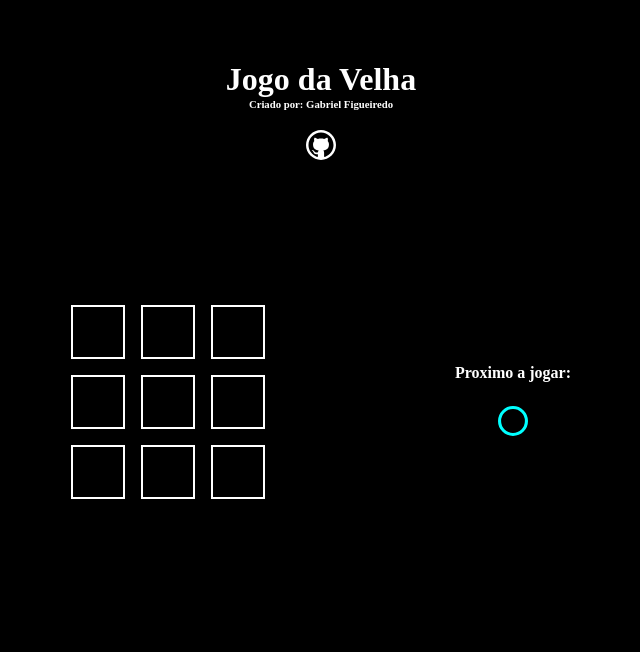
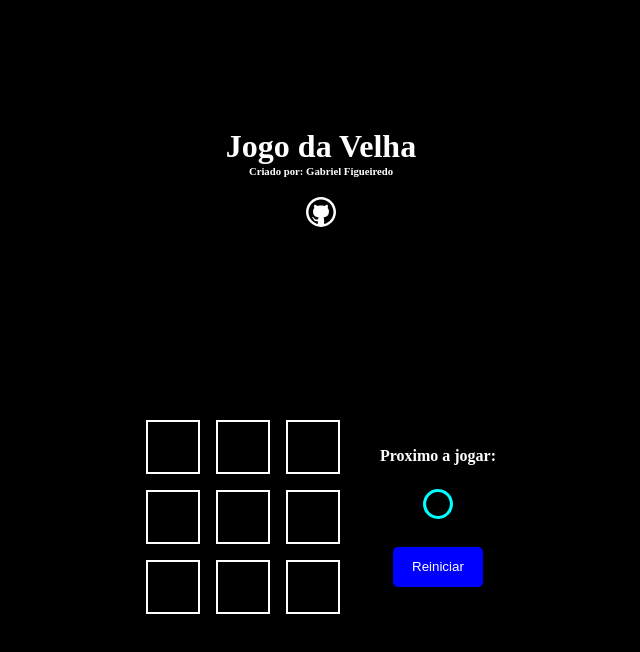
Before and after one commit to GabrielCFigueiredo/jogo-da-velha, a Next.js app: page / in a window 1280 px wide. Shown: the top 652 px of the page, without its empty margins (319-959 px from the left). Built offline with nearby package versions, Linux system fonts and the light colour scheme.

Commit message:
condicional css

```diff
--- a/pages/index.js
+++ b/pages/index.js
@@ -1,13 +1,16 @@
 import Game from "../src/components/Game/Game";
 import Header from "../src/components/Header/Header";
-import { Wrapper } from "./page.styles/index.styles";
+import { Container, Wrapper } from "./page.styles/index.styles";
 
 
 export default function Home() {
   return (
-      <Wrapper>
+    <Wrapper>
+      <Container>
         <Header />
         <Game />
-      </Wrapper>
+      </Container>
+    </Wrapper>
+
   )
 }
--- a/pages/page.styles/index.styles.js
+++ b/pages/page.styles/index.styles.js
@@ -4,5 +4,15 @@ export const Wrapper = styled.div `
 
 display: grid;
 place-items: center;
-min-height: 70vh;
+max-width: 100vw;
+max-height: 100vh;
 `
+
+export const Container = styled.div `
+
+display: grid;
+place-items: center;
+gap: 16px;
+height: 60%;
+width: 100%;
+`
--- /dev/null
+++ b/src/components/Button/Button.js
@@ -0,0 +1,13 @@
+import { CardButton } from "./Button.styles";
+
+export default function Button({children, onClick, disabled}) {
+
+    return(
+        <CardButton
+         onClick={onClick}
+         disabled={disabled}
+         >
+            {children}
+        </CardButton>
+    )
+}
--- /dev/null
+++ b/src/components/Button/Button.styles.js
@@ -0,0 +1,12 @@
+import styled from "styled-components";
+
+export const CardButton = styled.button `
+
+background-color: blue;
+color: white;
+height: 40px;
+width: 90px;
+border-radius: 5px;
+border: none;
+cursor: pointer;
+`
--- a/src/components/Game/Game.js
+++ b/src/components/Game/Game.js
@@ -1,13 +1,14 @@
 import { useState, useEffect } from "react";
+import GameInfo from "../GameInfo/GameInfo";
 import GameOption from "../GameOption/GameOption";
-import Icon from "../Icon/Icon";
-import { ContainerGame, ContainerPlayer, WrapperGame } from "./Game.styles";
+import { ContainerGame, WrapperGame } from "./Game.styles";
 
 export default function Game() {
 
     const [game, setGame] = useState(Array(9).fill(0))
     const [current, setCurrent] = useState(-1)
     const [winner, setWinner] = useState(0)
+    const [winnerLine, setWinnerLine] = useState([])
 
     const tableWinner = [
         [0,1,2],
@@ -35,8 +36,22 @@ export default function Game() {
             const sun = values.reduce((sun, value) => sun + value)
             if (sun === 3 || sun === -3) {
                 setWinner(sun / 3)
+                setWinnerLine(line)
+
             }
         })
+    }
+
+    const verifyWinnerLine = (pos) => {
+      winnerLine.find((value) => value === pos) !== undefined
+
+    }
+
+
+    const handleReset = () => {
+        setGame(Array(9).fill(0))
+        setWinner(0)
+        setWinnerLine([])
     }
 
     useEffect(() => {
@@ -53,24 +68,16 @@ export default function Game() {
                         key={pos}
                         status={value}
                         onClick={() => handleClick(pos)}
+                        isWinner={verifyWinnerLine(pos)}
                     />
                     )
                 }
             </ContainerGame>
-            <ContainerPlayer>
-                <h4>
-                    Proximo a jogar:
-                </h4>
-                <div>
-                    {
-                        current === 1 && <Icon iconName={"circle"} />
-                    }
-                    {
-                        current === -1 && <Icon iconName={"x"} />
-                    }
-                </div>
-
-            </ContainerPlayer>
+            <GameInfo
+            current={current}
+            winner={winner}
+            onReset={handleReset}
+            />
 
         </WrapperGame>
     )
--- a/src/components/Game/Game.styles.js
+++ b/src/components/Game/Game.styles.js
@@ -4,7 +4,15 @@ export const WrapperGame = styled.div `
 
 display: flex;
 justify-content: space-between;
-width: 500px;
+align-items: center;
+gap: 16px;
+width: 350px;
+height: 500px;
+@media (max-width: 400px) {
+
+flex-direction: column;
+}
+
 `
 export const ContainerGame = styled.div `
 
@@ -12,6 +20,7 @@ display: grid;
 place-items: center;
 grid-template-columns: repeat(3, 1fr);
 gap: 16px;
+min-width: 170px;
 `
 export const ContainerPlayer = styled.div `
 
--- /dev/null
+++ b/src/components/GameInfo/GameInfo.js
@@ -0,0 +1,60 @@
+import Button from "../Button/Button";
+import { ContainerPlayer } from "../Game/Game.styles";
+import Icon from "../Icon/Icon";
+
+export default function GameInfo({current, winner, onReset}) {
+
+    const shouldEnableButton = () => {
+        if (winner !== 0) return true
+    }
+    return (
+        <ContainerPlayer>
+
+            {
+                winner === 0 &&
+                <>
+                <h4>
+                    Proximo a jogar:
+                </h4>
+                <div>
+                    {
+                        current === 1 && <Icon iconName={"circle"} />
+                    }
+                    {
+                        current === -1 && <Icon iconName={"x"} />
+                    }
+                </div>
+                </>
+            }
+            {
+                winner === 1 &&
+                <>
+                <h4>
+                    Jogador Vencedor:
+                </h4>
+                <div>
+                    <Icon iconName={"circle"} />
+                </div>
+                </>
+            }
+            {
+              winner === -1 &&
+              <>
+              <h4>
+                  Jogador Vencedor:
+              </h4>
+              <div>
+                  <Icon iconName={"x"} />
+              </div>
+              </>
+            }
+             <Button
+              onClick={onReset}
+              disabled={!shouldEnableButton() }
+              >
+                 Reiniciar
+                 </Button>
+
+            </ContainerPlayer>
+    )
+}
--- a/src/components/GameOption/GameOption.js
+++ b/src/components/GameOption/GameOption.js
@@ -1,12 +1,14 @@
 import Icon from "../Icon/Icon";
 import { WrapperGameOption } from "./GameOption.styles";
 
-export default function GameOption({status, onClick}) {
+export default function GameOption({status, onClick, isWinner}) {
 
     return (
-        <WrapperGameOption onClick={onClick}>
+        <WrapperGameOption
+        winner={isWinner}
+        onClick={onClick}>
             {
-                status === 1 && <Icon  iconName={"circle"}/>
+                status === 1 && <Icon  iconName={"circle"} />
             }
             {
                 status === -1 && <Icon  iconName={"x"}/>
--- a/src/components/GameOption/GameOption.styles.js
+++ b/src/components/GameOption/GameOption.styles.js
@@ -2,9 +2,14 @@ import styled from "styled-components";
 
 export const WrapperGameOption = styled.div `
 
-border: 2px solid white;
+border: ${props => (props.winner ? "2px solid #00eeff" : "2px solid #ffff")} ;
 width: 50px;
 height: 50px;
 display: grid;
 place-items: center;
+
 `
+export const Winner = styled.div `
+
+border: 2px solid #00eeff;
+`
--- a/styles/GlobalStyles.js
+++ b/styles/GlobalStyles.js
@@ -7,7 +7,7 @@ export default createGlobalStyle`
     padding: 0;
 }
 
-body {
+body, html {
     background-color: black;
     color: white;
 }
```
